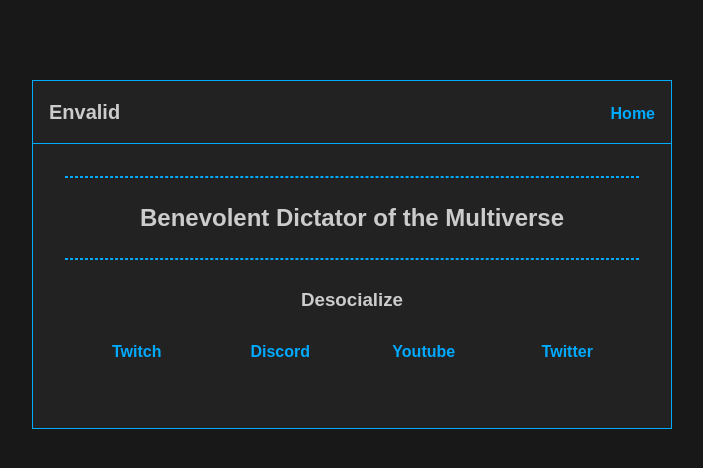
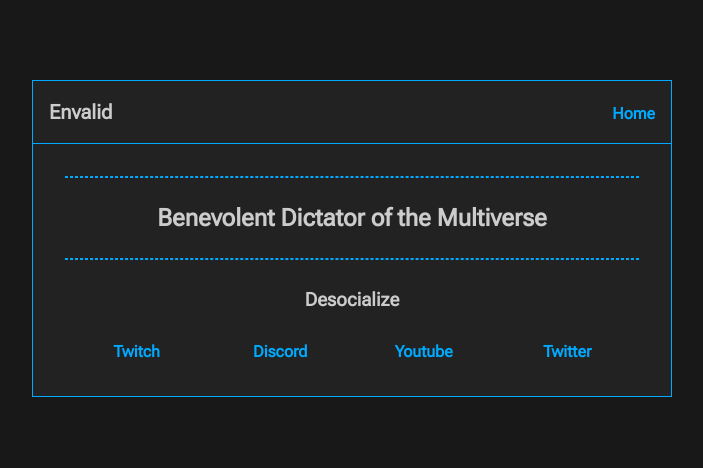
Before and after one commit to sakkaku/envalid, a Vue app: page / in a window 1280 px wide. Shown: the top 468 px of the page, without its empty margins (288-991 px from the left). Built offline with nearby package versions, Linux system fonts and the light colour scheme.

Commit message:
Add fonts.

```diff
--- a/public/css/main.css
+++ b/public/css/main.css
@@ -4,14 +4,28 @@
     --accent-color: #00AAFF;
 }
 
+@font-face {
+    font-family: RobotoFlex;
+    src: url("/fonts/RobotoFlex-Regular.ttf")
+}
+
+@font-face {
+    font-family: RobotoMono;
+    src: url("/fonts/RobotoMono-Regular.ttf")
+}
+
 html {
     color: var(--main-text-color);
     background: #181818;
-    font-family: sans-serif;
+    font-family: RobotoFlex;
 }
 
 body {
     padding: 5rem 0;
+}
+
+pre {
+    font-family: RobotoMono;
 }
 
 a {
--- a/src/App.vue
+++ b/src/App.vue
@@ -37,10 +37,6 @@ import WaitSpinner from "@/components/WaitSpinner.vue";
   border-bottom: 1px #00aaff solid;
 }
 
-.nav-footer {
-  padding: 1rem;
-}
-
 .main-content {
   flex-grow: 1;
   padding: 1rem;
--- a/src/components/NavigationFooter.vue
+++ b/src/components/NavigationFooter.vue
@@ -1,7 +1,6 @@
 <script setup lang="ts">
 import { computed } from "vue";
 import router from "@/router";
-
 const isNotHome = computed(() => router.currentRoute.value.name != "home");
 </script>
 
@@ -19,6 +18,11 @@ const isNotHome = computed(() => router.currentRoute.value.name != "home");
   display: flex;
   flex-flow: row nowrap;
   justify-content: space-between;
+  padding: 1rem;
+}
+
+#footer-links:empty {
+  padding: 0;
 }
 
 #footer-links > *:only-child {
```
Also changed, not shown: src/views/HomeView.vue (+2 -6 lines), public/fonts/RobotoFlex-Regular.ttf (added), public/fonts/RobotoMono-Regular.ttf (added).
